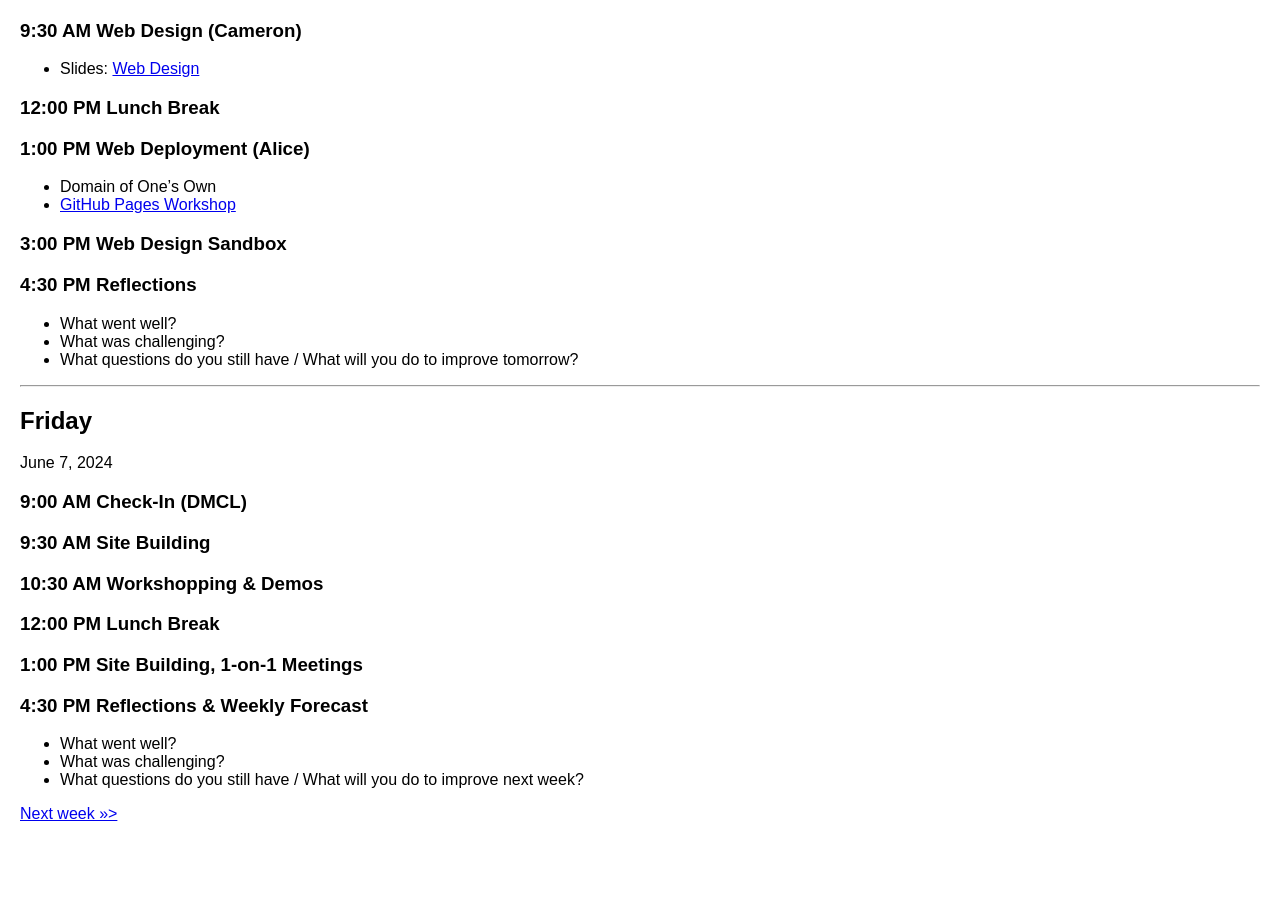
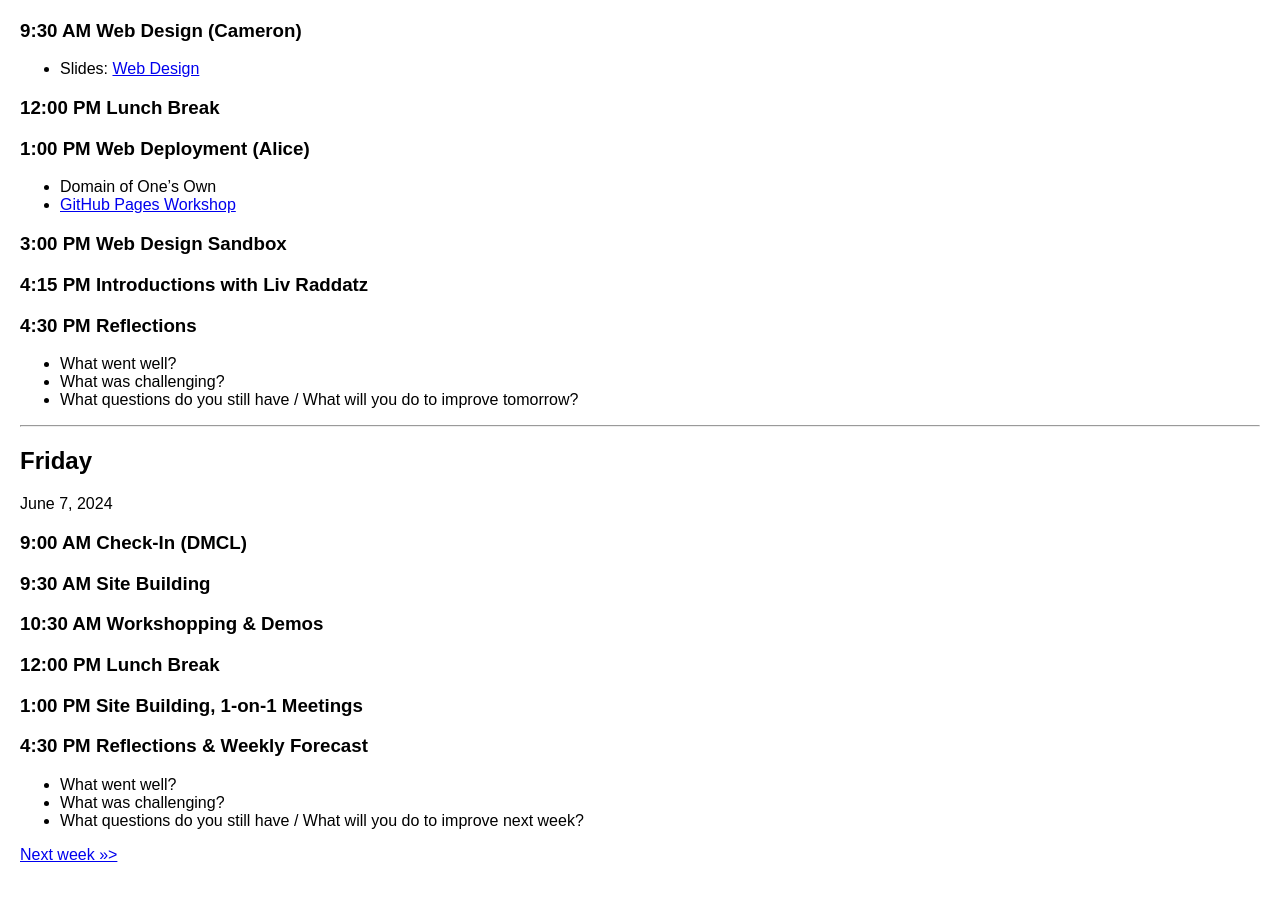
Before and after one commit to digbmc/dssf-syll, a Jekyll site: the page built from _weeks/01-intro.md, in a window 1280 px wide and 900 px high, scrolled down 2981 px. Built offline with Jekyll 4.4.1, drawn with Linux system fonts in a browser that asks for light colours; before the commit the page ends 3840 px from its top, so only the background shows below that.

Commit message:
Update 01-intro.md; add meeting with Liv

```diff
--- a/_weeks/01-intro.md
+++ b/_weeks/01-intro.md
@@ -126,6 +126,8 @@ June 6, 2024
 
 ### 3:00 PM Web Design Sandbox
 
+### 4:15 PM Introductions with Liv Raddatz
+
 ### 4:30 PM Reflections
 - What went well?
 - What was challenging?
```
